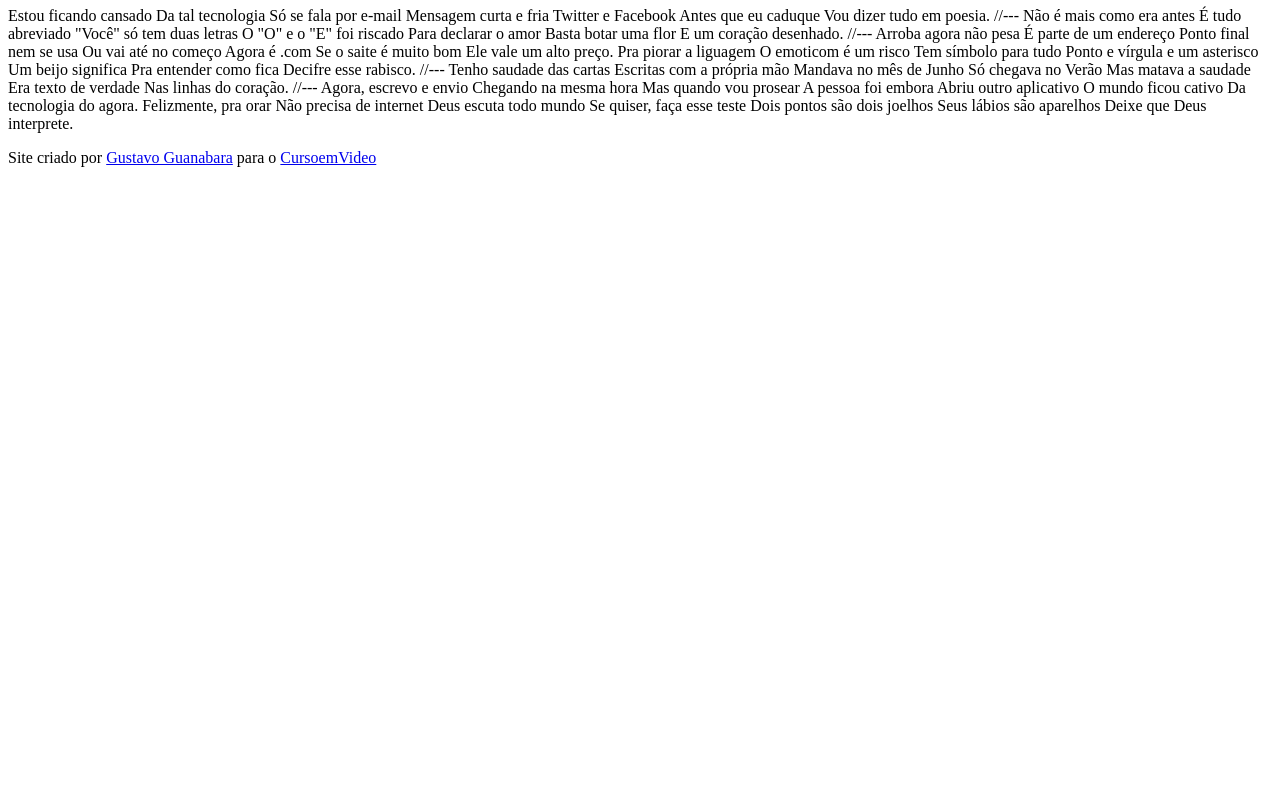
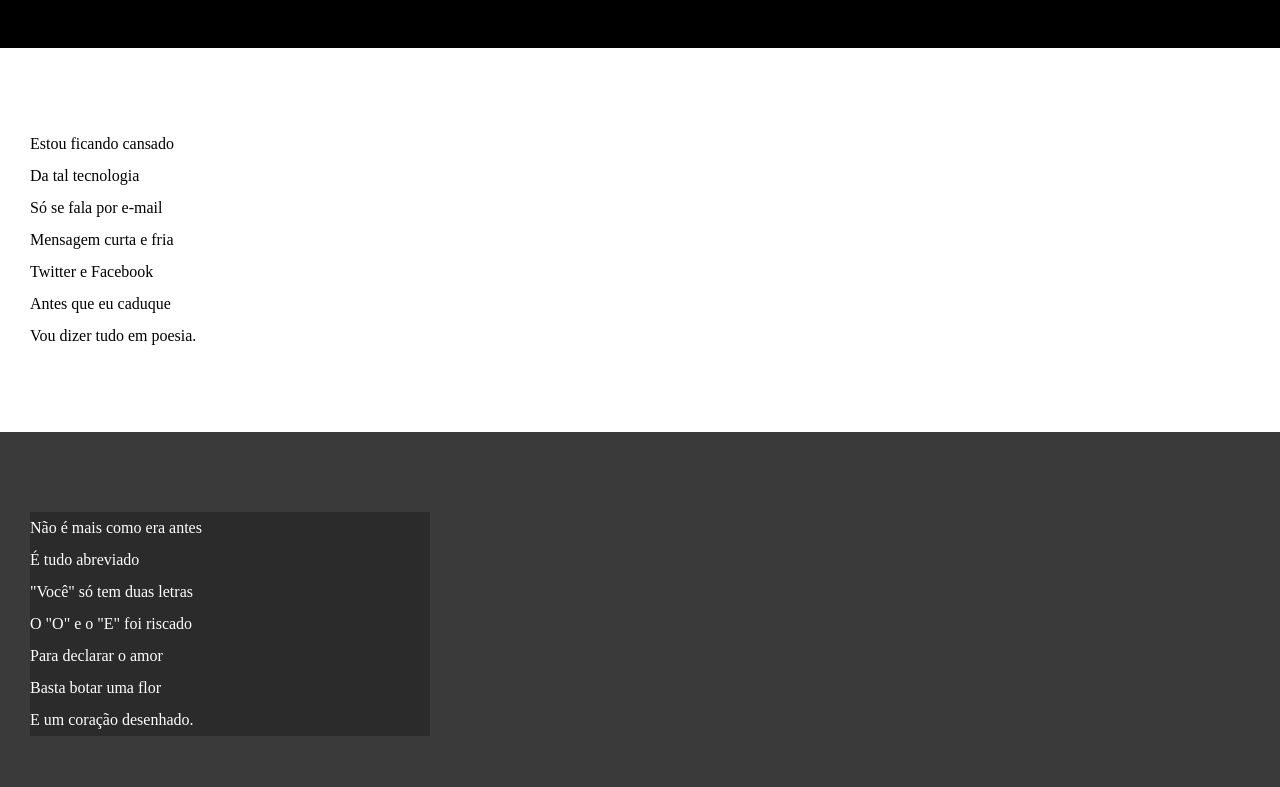
Before and after one commit to Leonardoabreudias/html-css, a plain HTML site: page desafios/desafio012/index.html in a window 1280 px wide. Shown: the part 107-894 px from the top of the page. Before the commit the page ends 800 px from the top, so only its background shows below. Drawn offline with Linux system fonts and the light colour scheme.

Commit message:
atualizei estilos dos textos e blocos

```diff
--- /dev/null
+++ b/desafios/desafio012/estilo/style.css
@@ -0,0 +1,65 @@
+@charset "UTF-8";
+
+* {
+    margin: 0px;
+    padding: 0px;
+}
+
+html, body {
+    min-height: 100vh;
+    background-color: darkgray;
+}
+
+header {
+    background-color: black;
+    color: white;
+    text-align: center;
+}
+
+header > h1 {
+    padding-top: 50px;
+    font-variant: small-caps;
+}
+
+header > p  {
+    padding-bottom: 50px;
+}
+
+header a, footer a {
+    color: white;
+    text-decoration: none;
+    font-weight: bolder;
+}
+
+header a:hover, footer a:hover {
+    text-decoration: underline;
+}
+
+section {
+    padding-top: 10vh;
+    padding-bottom: 10vh;
+    line-height: 2em;
+    padding-left: 30px;
+}
+
+section.normal {
+    background-color: white;
+    color: black;
+}
+
+section.imagem {
+    background-color: rgb(58, 58, 58);
+    color: white;
+}
+
+section.imagem > p {
+    width: 400px;
+    background-color: rgba(0, 0, 0, 0.253);
+}
+
+footer {
+    background-color: black;
+    color: white;
+    text-align: center;
+    padding: 10px;
+}
--- a/desafios/desafio012/index.html
+++ b/desafios/desafio012/index.html
@@ -4,6 +4,7 @@
     <meta charset="UTF-8">
     <meta name="viewport" content="width=device-width, initial-scale=1.0">
     <title>Cordel Moderno</title>
+    <link rel="stylesheet" href="estilo/style.css">
 </head>
 <body>
     <header>
@@ -16,69 +17,85 @@
 
     </header>
 
-    Estou ficando cansado
-    Da tal tecnologia
-    Só se fala por e-mail
-    Mensagem curta e fria
-    Twitter e Facebook
-    Antes que eu caduque
-    Vou dizer tudo em poesia.
+    <section class="normal">
+        <p>
+            Estou ficando cansado <br>
+            Da tal tecnologia <br>
+            Só se fala por e-mail <br>
+            Mensagem curta e fria <br>
+            Twitter e Facebook <br>
+            Antes que eu caduque <br>
+            Vou dizer tudo em poesia.
+        </p>
+    </section>
 
-    //---
+    <section class="imagem">
+        <p>
+            Não é mais como era antes <br>
+            É tudo abreviado <br>
+            "Você" só tem duas letras <br>
+            O "O" e o "E" foi riscado <br>
+            Para declarar o amor <br>
+            Basta botar uma flor <br>
+            E um coração desenhado.
+        </p>
+    </section>
 
-    Não é mais como era antes
-    É tudo abreviado
-    "Você" só tem duas letras
-    O "O" e o "E" foi riscado
-    Para declarar o amor
-    Basta botar uma flor
-    E um coração desenhado.
+    <section class="normal">
+        <p>
+            Arroba agora não pesa <br>
+            É parte de um endereço <br>
+            Ponto final nem se usa <br>
+            Ou vai até no começo <br>
+            Agora é .com <br>
+            Se o saite é muito bom <br>
+            Ele vale um alto preço.
+        </p>
 
-    //---
+        <p>
+            Pra piorar a liguagem <br>
+            O emoticom é um risco <br>
+            Tem símbolo para t <br>udo <br>
+            Ponto e vírgula e um asterisco <br>
+            Um beijo significa <br>
+            Pra entender como fica <br>
+            Decifre esse rabisco.
+        </p>
+    </section>
 
-    Arroba agora não pesa
-    É parte de um endereço
-    Ponto final nem se usa
-    Ou vai até no começo
-    Agora é .com
-    Se o saite é muito bom
-    Ele vale um alto preço.
+    <section class="imagem">
+        <p>
+            Tenho saudade das cartas <br>
+            Escritas com a própria mão <br>
+            Mandava no mês de Junho <br>
+            Só chegava no Verão <br>
+            Mas matava a saudade <br>
+            Era texto de verdade <br>
+            Nas linhas do coração.
+        </p>
+    </section>
 
-    Pra piorar a liguagem
-    O emoticom é um risco
-    Tem símbolo para tudo
-    Ponto e vírgula e um asterisco
-    Um beijo significa
-    Pra entender como fica
-    Decifre esse rabisco.
+    <section class="normal">
+        <p>
+            Agora, escrevo e envio <br>
+            Chegando na mesma hora <br>
+            Mas quando vou prosear <br>
+            A pessoa foi embora <br>
+            Abriu outro aplicativo <br>
+            O mundo ficou cativo <br>
+            Da tecnologia do agora.
+        </p>
 
-    //---
-
-    Tenho saudade das cartas
-    Escritas com a própria mão
-    Mandava no mês de Junho
-    Só chegava no Verão
-    Mas matava a saudade
-    Era texto de verdade
-    Nas linhas do coração.
-
-    //---
-
-    Agora, escrevo e envio
-    Chegando na mesma hora
-    Mas quando vou prosear
-    A pessoa foi embora
-    Abriu outro aplicativo
-    O mundo ficou cativo
-    Da tecnologia do agora.
-
-    Felizmente, pra orar
-    Não precisa de internet
-    Deus escuta todo mundo
-    Se quiser, faça esse teste
-    Dois pontos são dois joelhos
-    Seus lábios são aparelhos
-    Deixe que Deus interprete.
+        <p>
+            Felizmente, pra orar <br>
+            Não precisa de internet <br>
+            Deus escuta todo mundo <br>
+            Se quiser, faça esse teste <br>
+            Dois pontos são dois joelhos <br>
+            Seus lábios são aparelhos <br>
+            Deixe que Deus interprete.
+        </p>
+    </section>
 
     <footer>
         <p>Site criado por <a href="https://gustavoguanabara.github.io" target="blank">Gustavo Guanabara</a> para o <a href="https://cursoemvideo.com" target="_blank">CursoemVideo</a></p>
```
